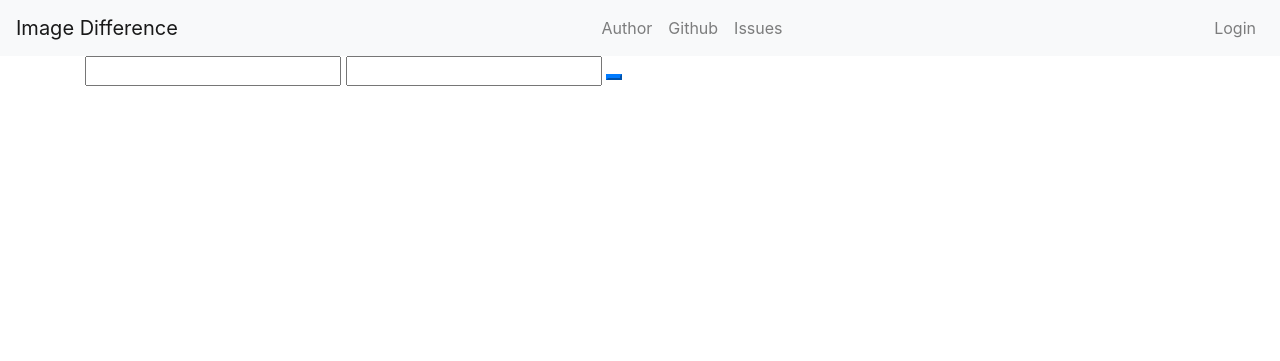
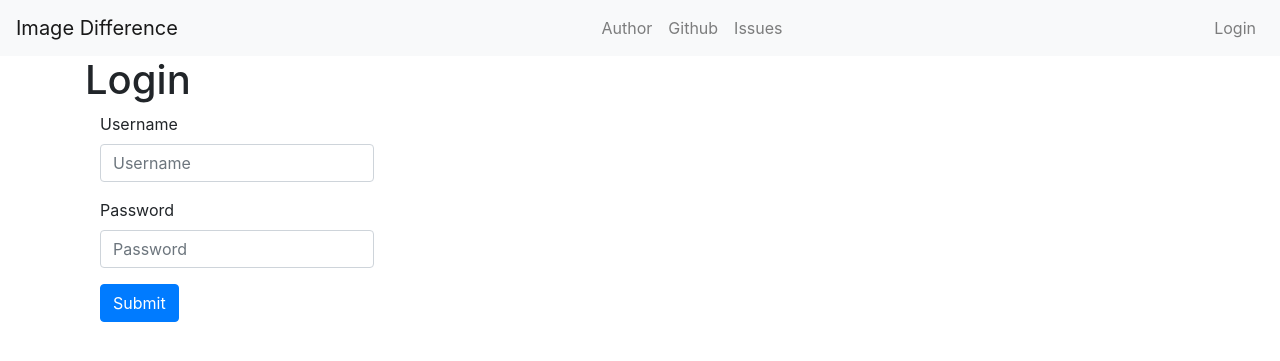
Before and after one commit to tyler71/id_django, a Django app: page /login in a window 1280 px wide. Shown: the top 361 px of the page. Run offline with Django 3.2, Linux system fonts and the light colour scheme; some libraries are stand-ins or nearby versions.

Commit message:
Login setup
templates for dashboard and login

```diff
--- a/app/convertimage/templates/home.html
+++ b/app/convertimage/templates/home.html
@@ -8,7 +8,7 @@ Variables needed:
 {% block title %}Home{% endblock %}
 
 {% block content %}
-<div class="container fluid">
+<div class="container">
   <div class="jumbotron">
     <h1 class="display-4">Image Difference</h1>
     <p class="lead">Stack your images and flatten them into a single image!</p>
--- /dev/null
+++ b/app/image_difference/forms.py
@@ -0,0 +1,5 @@
+from django import forms
+
+class LoginForm(forms.Form):
+    username = forms.CharField()
+    password = forms.CharField(widget=forms.PasswordInput)
--- a/app/image_difference/templates/base.html
+++ b/app/image_difference/templates/base.html
@@ -10,8 +10,8 @@
     <script src="{% static 'script.js' %}" defer></script>
     <title>{% block title %}{% endblock %}</title>
 </head>
+<body>
 {% include '_navbar.html' %}
-<body>
 <main id="main">
         {% block content %}{% endblock %}
 </main>
--- a/app/image_difference/templates/dashboard.html
+++ b/app/image_difference/templates/dashboard.html
@@ -17,4 +17,8 @@
     </div>
 </div>
 {% endif %}
+
+<div class="container">
+    <a class="btn btn-danger" href="{% url 'logout' %}">Logout</a>
+</div>
 {% endblock %}
--- a/app/image_difference/templates/login.html
+++ b/app/image_difference/templates/login.html
@@ -7,14 +7,17 @@ Login page
 {% block title %}Login{% endblock %}
 
 {% block content %}
-<div class="container">
-        <form method="post" enctype="multipart/form-data" >
-            <input type="text" name="username"/>
-            <input type="password" name="password"/>
+<div class="container" id="convert">
+    <h1>Login</h1>
+    <div class="container d-inline-flex">
+        <form action="{% url 'home' %}" enctype="multipart/form-data" method="post">
+            {% csrf_token %}
+            {% bootstrap_form login_form layout='inline' %}
             {% buttons %}
-            <button type="submit" class="button btn-primary"></button>
+            <button id="add-image-button" type="submit" class="btn btn-primary">Submit</button>
+            <span id="add-image-error-message" class="d-none" style="color: red">Error message</span>
             {% endbuttons %}
-            {% csrf_token %}
         </form>
+    </div>
 </div>
 {% endblock %}
--- a/app/image_difference/views.py
+++ b/app/image_difference/views.py
@@ -5,7 +5,10 @@ from django.contrib.auth.mixins import LoginRequiredMixin
 from django.shortcuts import render, redirect
 from django.views import View
 
+from convertimage.forms import NewImageForm
 from convertimage.models import ImageUnit
+
+from .forms import LoginForm
 
 log = logging.getLogger(__name__)
 
@@ -15,7 +18,7 @@ class LoginPage(View):
         if request.user.is_authenticated is True:
             return redirect('dashboard')
         else:
-            return render(request, 'login.html')
+            return render(request, 'login.html', {'login_form': LoginForm(), "a": NewImageForm()})
     def post(self, request):
         username = request.POST["username"]
         password = request.POST["password"]
```
